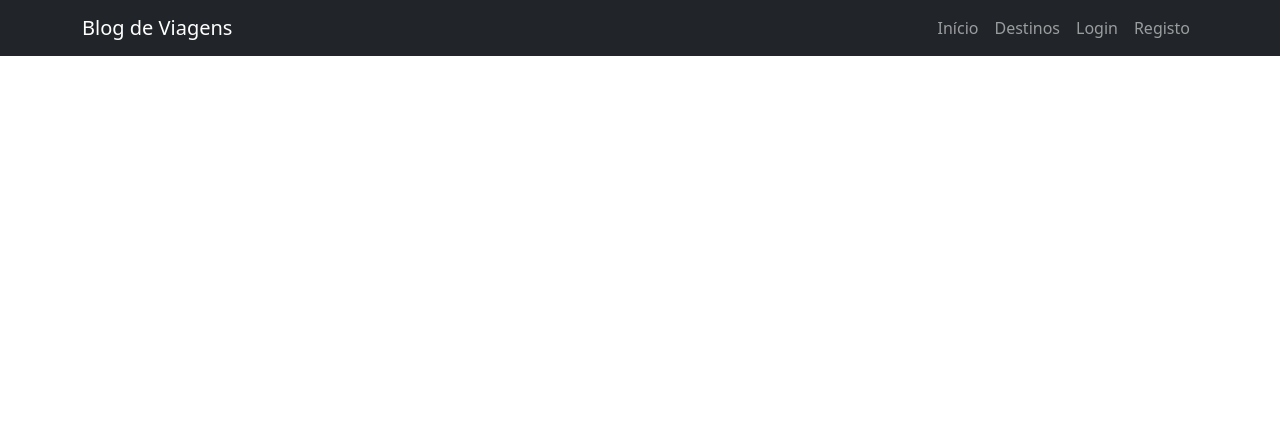
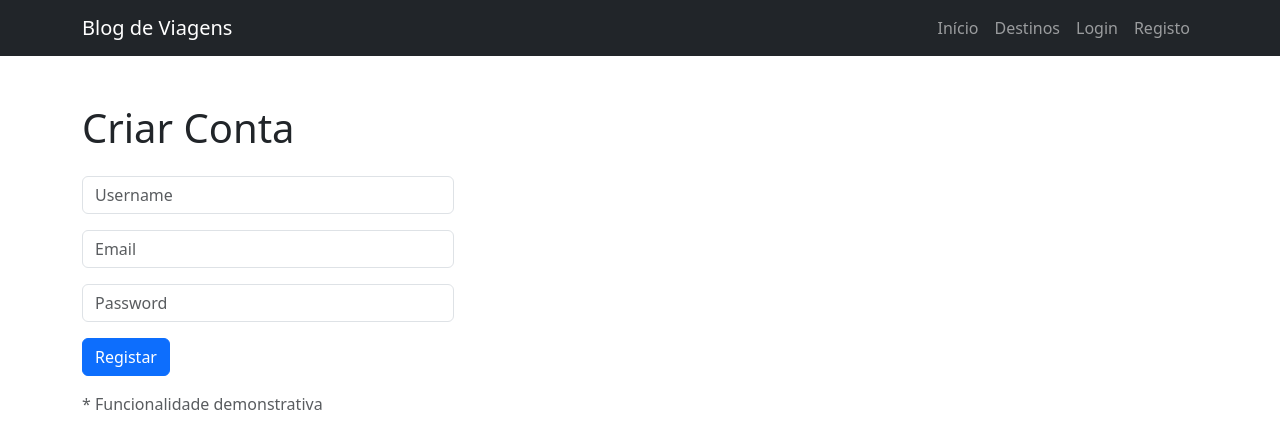
Before and after one commit to Lucas10006/blog-viagens-react, a React (Vite) app: page /register in a window 1280 px wide. Shown: the top 448 px of the page. Built offline with nearby package versions, Linux system fonts and the light colour scheme.

Commit message:
Adiciona  botão registo

```diff
--- a/src/App.jsx
+++ b/src/App.jsx
@@ -2,6 +2,7 @@ import Navbar from './components/Navbar'
 import DestinoPosts from './pages/DestinoPosts'
 import AdminLogin from './pages/AdminLogin'
 import Admin from './pages/Admin'
+import Register from './pages/Register'
 
 // Importação do router
 import { BrowserRouter, Routes, Route } from 'react-router-dom'
@@ -25,6 +26,7 @@ function App() {
         <Route path="/destinos/:id" element={<DestinoPosts />} />
         <Route path="/admin/login" element={<AdminLogin />} />
         <Route path="/admin" element={<Admin />} />
+        <Route path="/register" element={<Register />} />
       </Routes>
     </BrowserRouter>
   )
--- /dev/null
+++ b/src/pages/Register.jsx
@@ -0,0 +1,43 @@
+function Register() {
+  return (
+    <div className="container mt-5">
+      <h1 className="mb-4">Criar Conta</h1>
+
+      <form className="col-md-4">
+        <div className="mb-3">
+          <input
+            type="text"
+            className="form-control"
+            placeholder="Username"
+          />
+        </div>
+
+        <div className="mb-3">
+          <input
+            type="email"
+            className="form-control"
+            placeholder="Email"
+          />
+        </div>
+
+        <div className="mb-3">
+          <input
+            type="password"
+            className="form-control"
+            placeholder="Password"
+          />
+        </div>
+
+        <button className="btn btn-primary">
+          Registar
+        </button>
+      </form>
+
+      <p className="text-muted mt-3">
+        * Funcionalidade demonstrativa
+      </p>
+    </div>
+  )
+}
+
+export default Register
```
